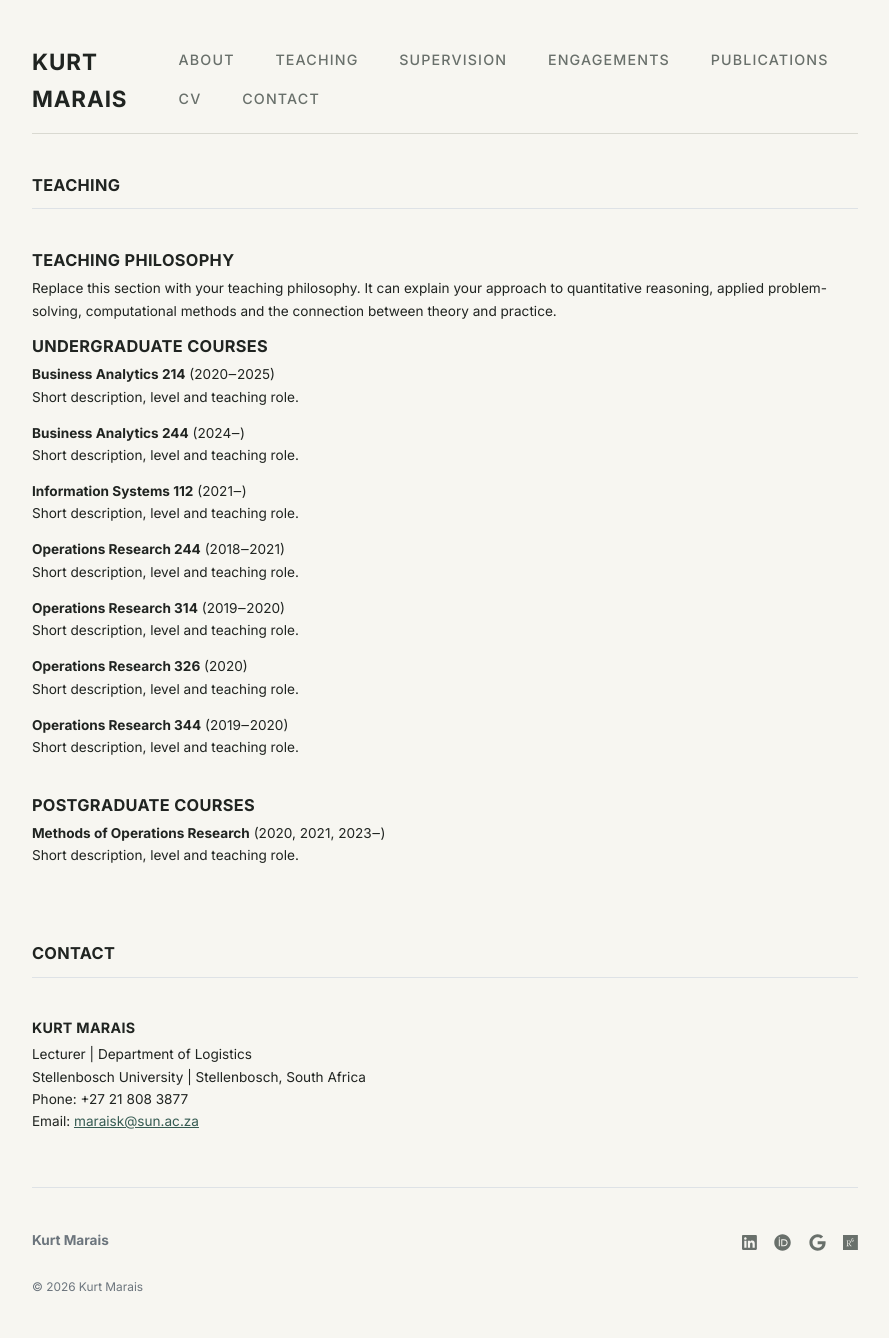
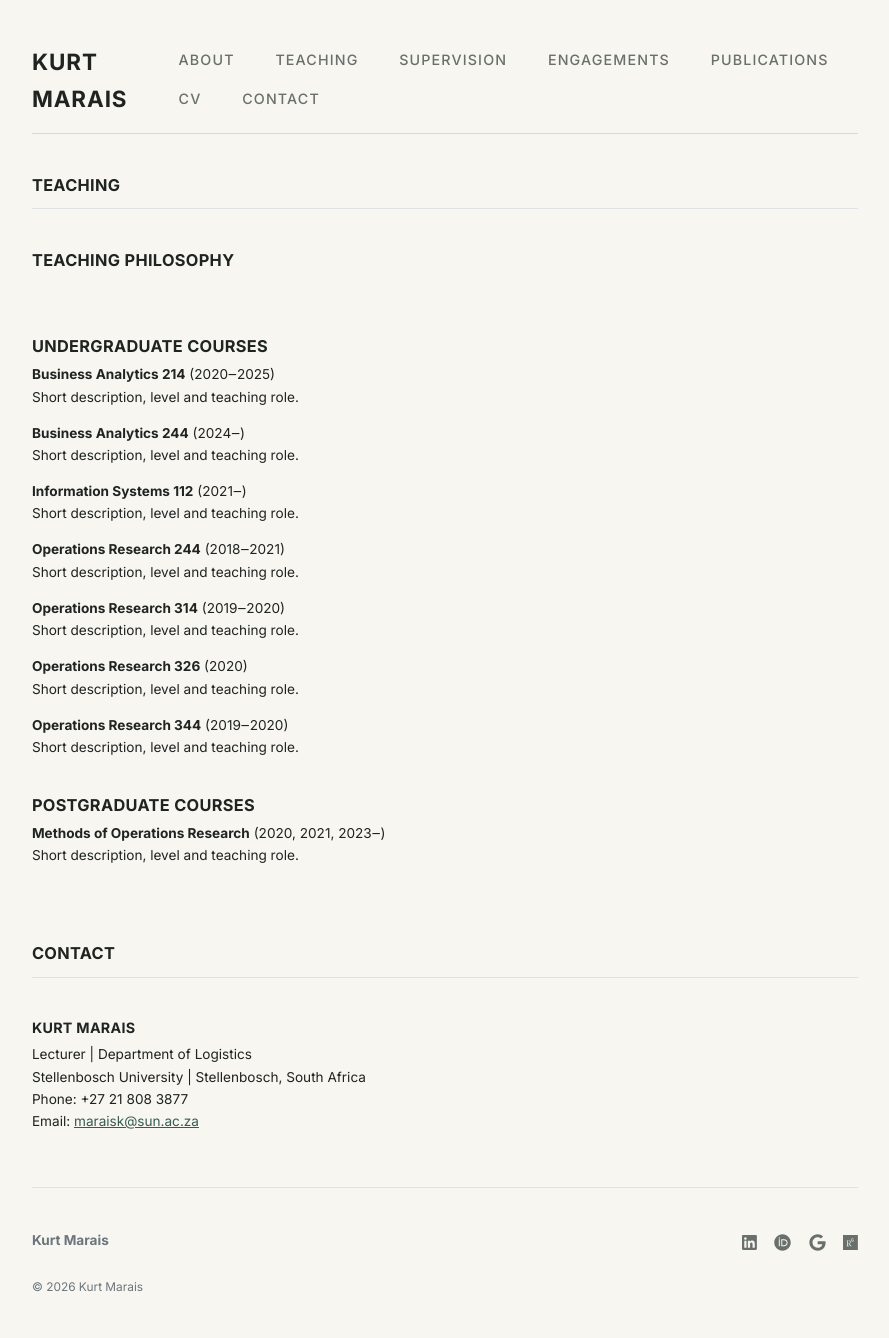
Before and after one commit to kurtmarais/kurtmarais.github.io, a Jekyll site: the page built from teaching.md, in a window 1280 px wide. Shown: the whole page, without its empty margins (195-1084 px from the left). Built offline with Jekyll 4.4.1, drawn with Linux system fonts in a browser that asks for light colours.

Commit message:
Update teaching.md

```diff
--- a/teaching.md
+++ b/teaching.md
@@ -6,7 +6,9 @@ permalink: /teaching/
 
 ### Teaching philosophy
 
-Replace this section with your teaching philosophy. It can explain your approach to quantitative reasoning, applied problem-solving, computational methods and the connection between theory and practice.
+<!-- Replace this section with your teaching philosophy. It can explain your approach to quantitative reasoning, applied problem-solving, computational methods and the connection between theory and practice. -->
+<br>
+<br>
 
 ### Undergraduate courses
 
```
